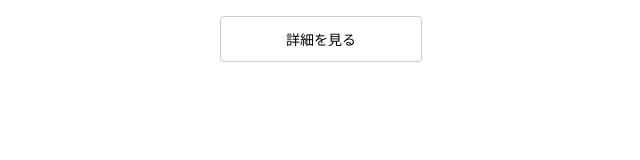
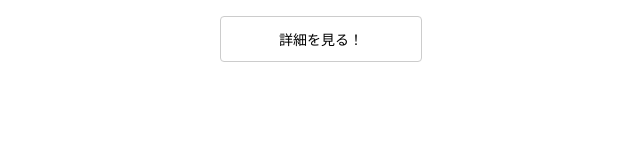
Before and after one commit to nkmr-mstk/modal, a plain HTML site: page index.html in a window 1280 px wide. Shown: the full height of the page, 319-959 px from the left. Drawn offline with Linux system fonts and the light colour scheme.

Commit message:
Add files via upload

```diff
--- a/index.html
+++ b/index.html
@@ -10,7 +10,7 @@
 </head>
 <body>
     <div id="open">
-        詳細を見る
+        詳細を見る！
     </div>
     <div id="mask" class="hidden"></div>
     <section id="modal" class="hidden">
```
